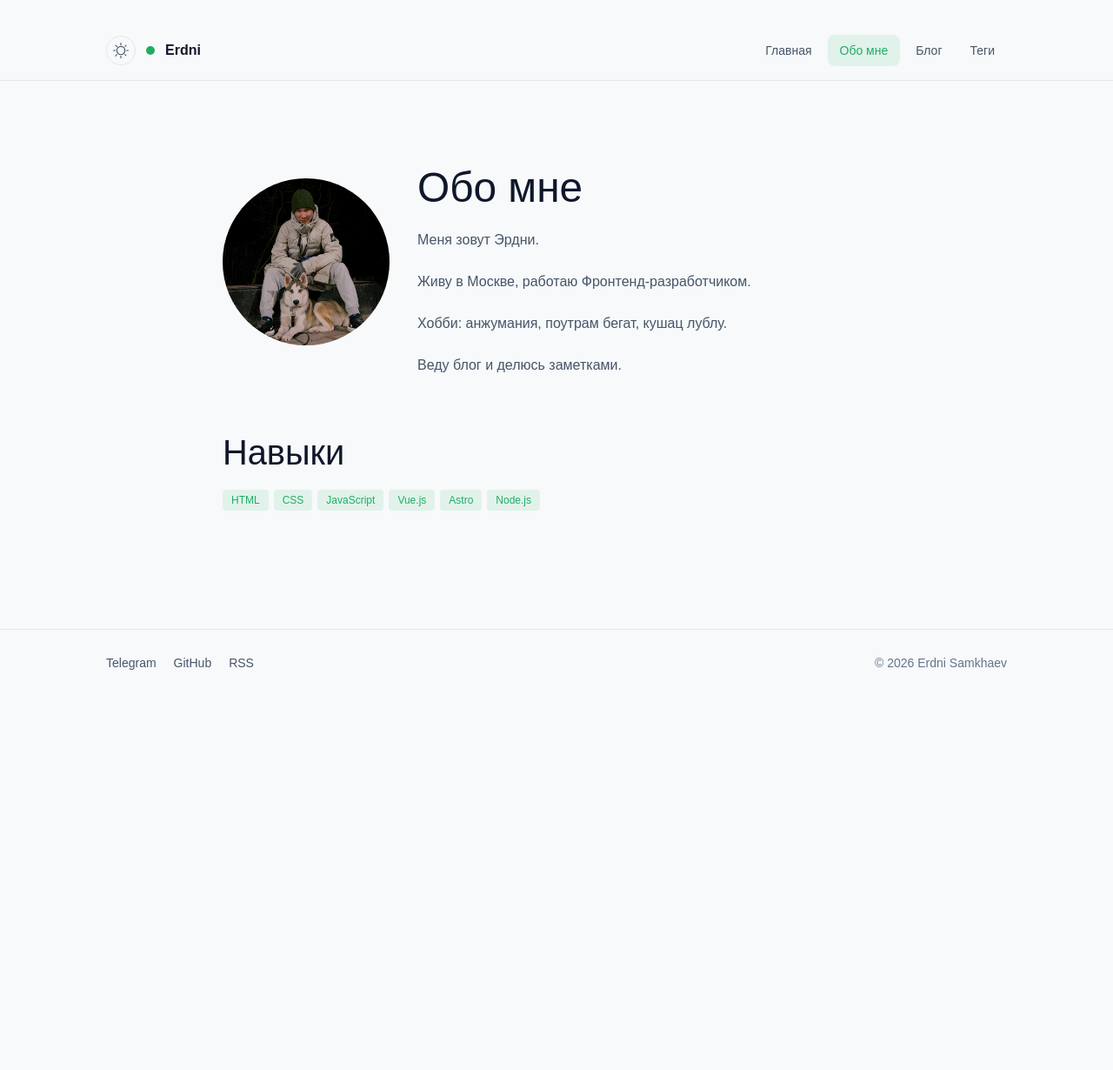
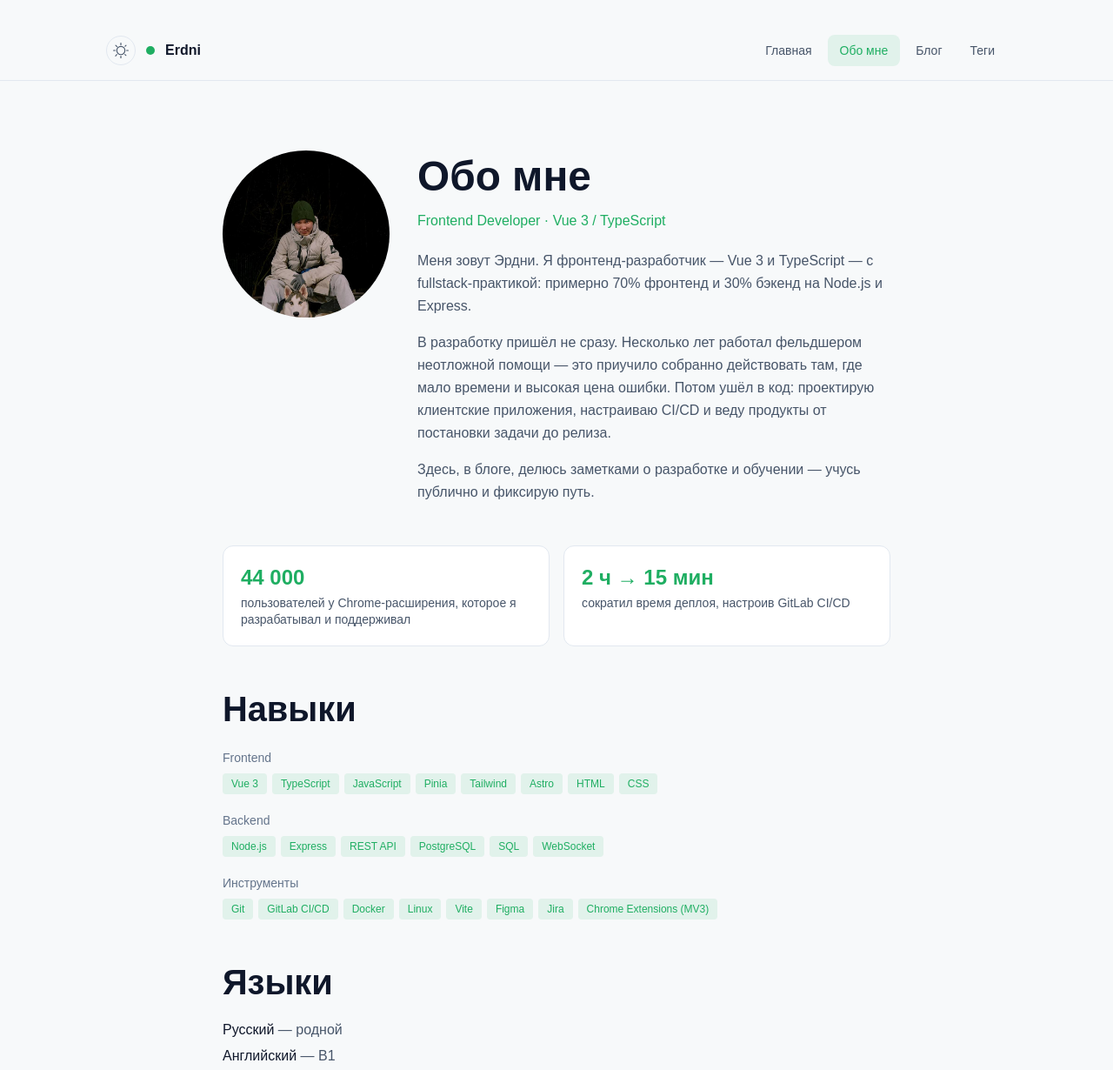
Before and after one commit to ErdniSamkhaev/mySiteTest, an Astro site in the folder shaggy-saturn/: page /about in a window 1280 px wide. Shown: the top 1230 px of the page at 87% size. Before the commit the page ends 800 px from the top, so only its background shows below. Built offline with nearby package versions, Linux system fonts and the light colour scheme; Astro itself is replaced by a stand-in of ours.

Commit message:
update about

```diff
--- a/shaggy-saturn/src/pages/about.astro
+++ b/shaggy-saturn/src/pages/about.astro
@@ -3,51 +3,122 @@ import BaseLayout from "../layouts/BaseLayout.astro";
 
 const pageTitle = "Обо мне";
 
-const identity = {
-  firstName: "Эрдни",
-  country: "России",
-  city: "Москве",
-  occupation: "Фронтенд-разработчиком",
-  hobbies: ["анжумания", "поутрам бегат", "кушац лублу"],
-  bio: "Веду блог и делюсь заметками.",
-  github: "https://github.com/ErdniSamkhaev?tab=repositories",
-};
+const highlights = [
+  {
+    value: "44 000",
+    label: "пользователей у Chrome-расширения, которое я разрабатывал и поддерживал",
+  },
+  {
+    value: "2 ч → 15 мин",
+    label: "сократил время деплоя, настроив GitLab CI/CD",
+  },
+];
 
-const skills = ["HTML", "CSS", "JavaScript", "Vue.js", "Astro", "Node.js"];
+const skillGroups = [
+  {
+    title: "Frontend",
+    items: ["Vue 3", "TypeScript", "JavaScript", "Pinia", "Tailwind", "Astro", "HTML", "CSS"],
+  },
+  {
+    title: "Backend",
+    items: ["Node.js", "Express", "REST API", "PostgreSQL", "SQL", "WebSocket"],
+  },
+  {
+    title: "Инструменты",
+    items: ["Git", "GitLab CI/CD", "Docker", "Linux", "Vite", "Figma", "Jira", "Chrome Extensions (MV3)"],
+  },
+];
+
+const languages = [
+  { name: "Русский", level: "родной" },
+  { name: "Английский", level: "B1" },
+];
 ---
 
 <BaseLayout
   pageTitle={pageTitle}
-  description="Эрдни Самхаев — фронтенд-разработчик из Москвы. Веду блог и делюсь заметками."
+  description="Эрдни Самхаев — фронтенд-разработчик (Vue 3, TypeScript) из Москвы. Раньше — фельдшер неотложной помощи. Пишу блог про разработку и обучение."
 >
-  <article class="content mx-auto max-w-3xl">
+  <div class="mx-auto max-w-3xl">
     <div class="flex flex-col items-center gap-8 sm:flex-row sm:items-start">
       <img
         src="/images/me2.webp"
         width={192}
         height={192}
-        alt={`Фото ${identity.firstName}`}
-        class="size-48 shrink-0 rounded-full object-cover"
+        alt="Фото Эрдни"
+        class="size-40 shrink-0 rounded-full object-cover sm:size-48"
+        style="object-position: 50% 20%;"
       />
 
       <section aria-labelledby="about-heading" class="min-w-0 text-center sm:text-left">
         <h1 id="about-heading">{pageTitle}</h1>
-        <p>Меня зовут {identity.firstName}.</p>
-        <p>Живу в {identity.city}, работаю {identity.occupation}.</p>
-        <p>Хобби: {identity.hobbies.join(", ")}.</p>
-        <p>{identity.bio}</p>
+        <p class="text-primary mt-2 font-medium">
+          Frontend Developer · Vue 3 / TypeScript
+        </p>
+
+        <div class="text-text mt-5 space-y-4 leading-relaxed">
+          <p>
+            Меня зовут Эрдни. Я фронтенд-разработчик — Vue 3 и TypeScript — с
+            fullstack-практикой: примерно 70% фронтенд и 30% бэкенд на Node.js и
+            Express.
+          </p>
+          <p>
+            В разработку пришёл не сразу. Несколько лет работал фельдшером
+            неотложной помощи — это приучило собранно действовать там, где мало
+            времени и высокая цена ошибки. Потом ушёл в код: проектирую
+            клиентские приложения, настраиваю CI/CD и веду продукты от постановки
+            задачи до релиза.
+          </p>
+          <p>
+            Здесь, в блоге, делюсь заметками о разработке и обучении — учусь
+            публично и фиксирую путь.
+          </p>
+        </div>
       </section>
     </div>
 
-    <section aria-labelledby="skills-heading" class="mt-10">
+    <section aria-label="Ключевое" class="mt-12 grid gap-4 sm:grid-cols-2">
+      {
+        highlights.map((h) => (
+          <div class="rounded-xl border border-border bg-surface p-5">
+            <p class="font-secondary text-2xl font-semibold text-primary">
+              {h.value}
+            </p>
+            <p class="text-text mt-1 text-sm leading-snug">{h.label}</p>
+          </div>
+        ))
+      }
+    </section>
+
+    <section aria-labelledby="skills-heading" class="mt-12">
       <h2 id="skills-heading">Навыки</h2>
-      <div class="not-prose">
-        <ul class="tags mt-4" role="list">
-          {skills.map((skill) => (
-            <li class="tag">{skill}</li>
-          ))}
-        </ul>
+      <div class="mt-5 space-y-5">
+        {
+          skillGroups.map((group) => (
+            <div>
+              <p class="text-meta text-sm font-medium">{group.title}</p>
+              <ul class="tags mt-2" role="list">
+                {group.items.map((skill) => (
+                  <li class="tag">{skill}</li>
+                ))}
+              </ul>
+            </div>
+          ))
+        }
       </div>
     </section>
-  </article>
+
+    <section aria-labelledby="lang-heading" class="mt-12">
+      <h2 id="lang-heading">Языки</h2>
+      <ul class="text-text mt-4 space-y-1" role="list">
+        {
+          languages.map((lang) => (
+            <li>
+              <span class="text-text-dark">{lang.name}</span> — {lang.level}
+            </li>
+          ))
+        }
+      </ul>
+    </section>
+  </div>
 </BaseLayout>
```
